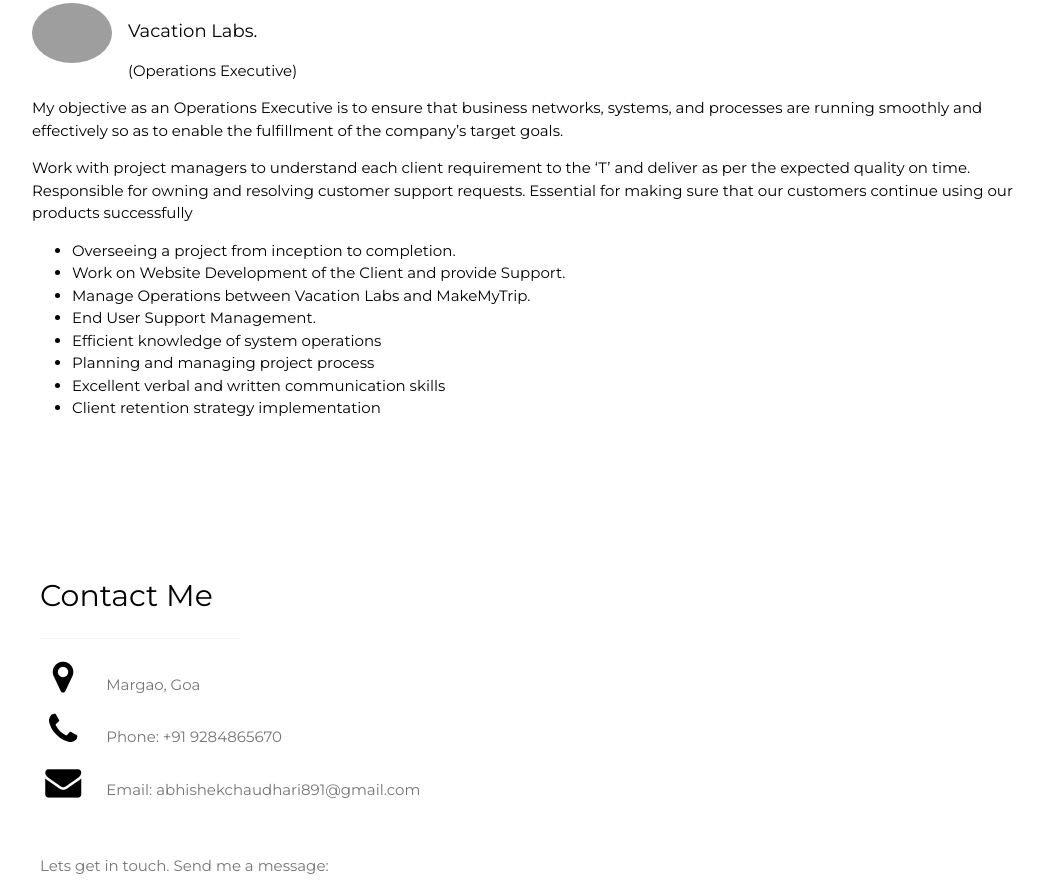
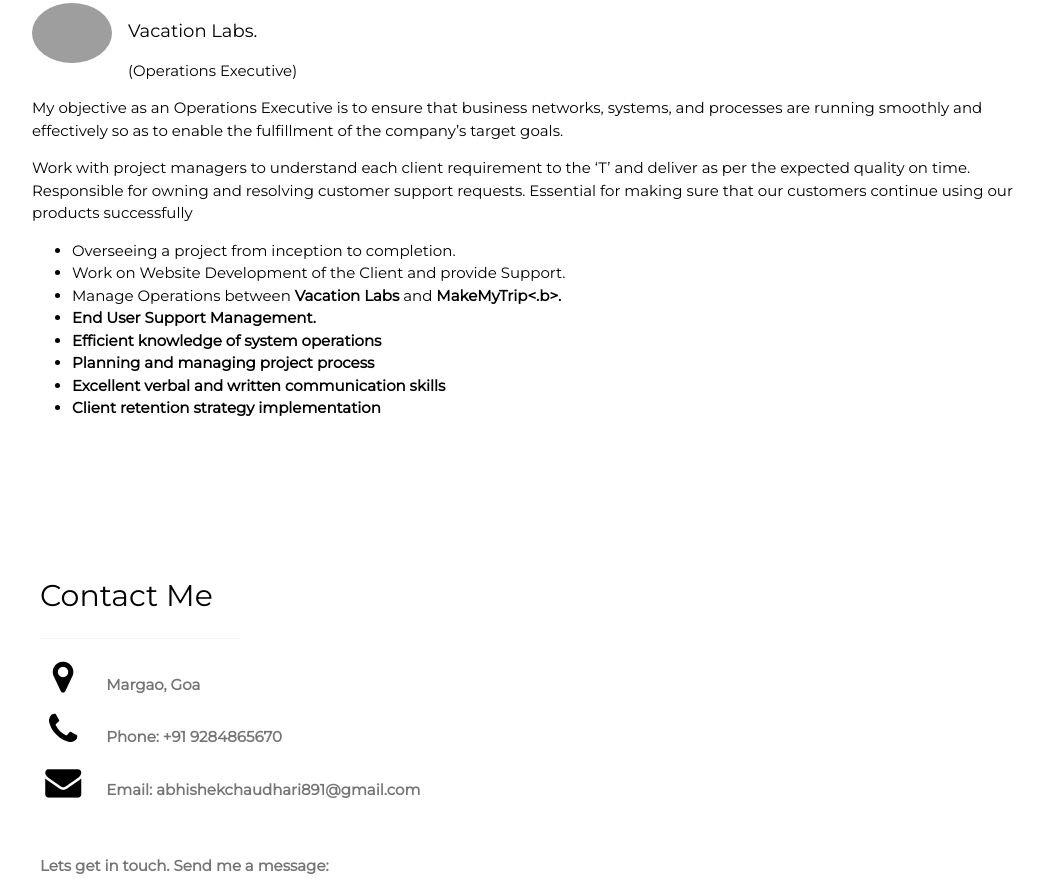
Before and after one commit to abhishekchaudhari79/hello-world, a plain HTML site: page index.html in a window 1280 px wide. Shown: the part 1203-2092 px from the top of the page, without its empty margins (170-1211 px from the left). Drawn offline with Linux system fonts and the light colour scheme; grey boxes are pictures that could not be loaded.

Commit message:
Update index.html

```diff
--- a/index.html
+++ b/index.html
@@ -337,7 +337,7 @@ My objective as an Operations Executive is to ensure that business networks, sys
     <ul>
       <li>Overseeing a project from inception to completion.</li>
        <li>Work on Website Development of the Client and provide Support.</li>
-        <li>Manage Operations between Vacation Labs and MakeMyTrip.</li>
+        <li>Manage Operations between <b>Vacation Labs</b> and <b>MakeMyTrip<.b>.</li>
       <li>End User Support Management.</li>
   <li>    Efficient knowledge of system operations</li>
 <li>Planning and managing project process</li>
```
